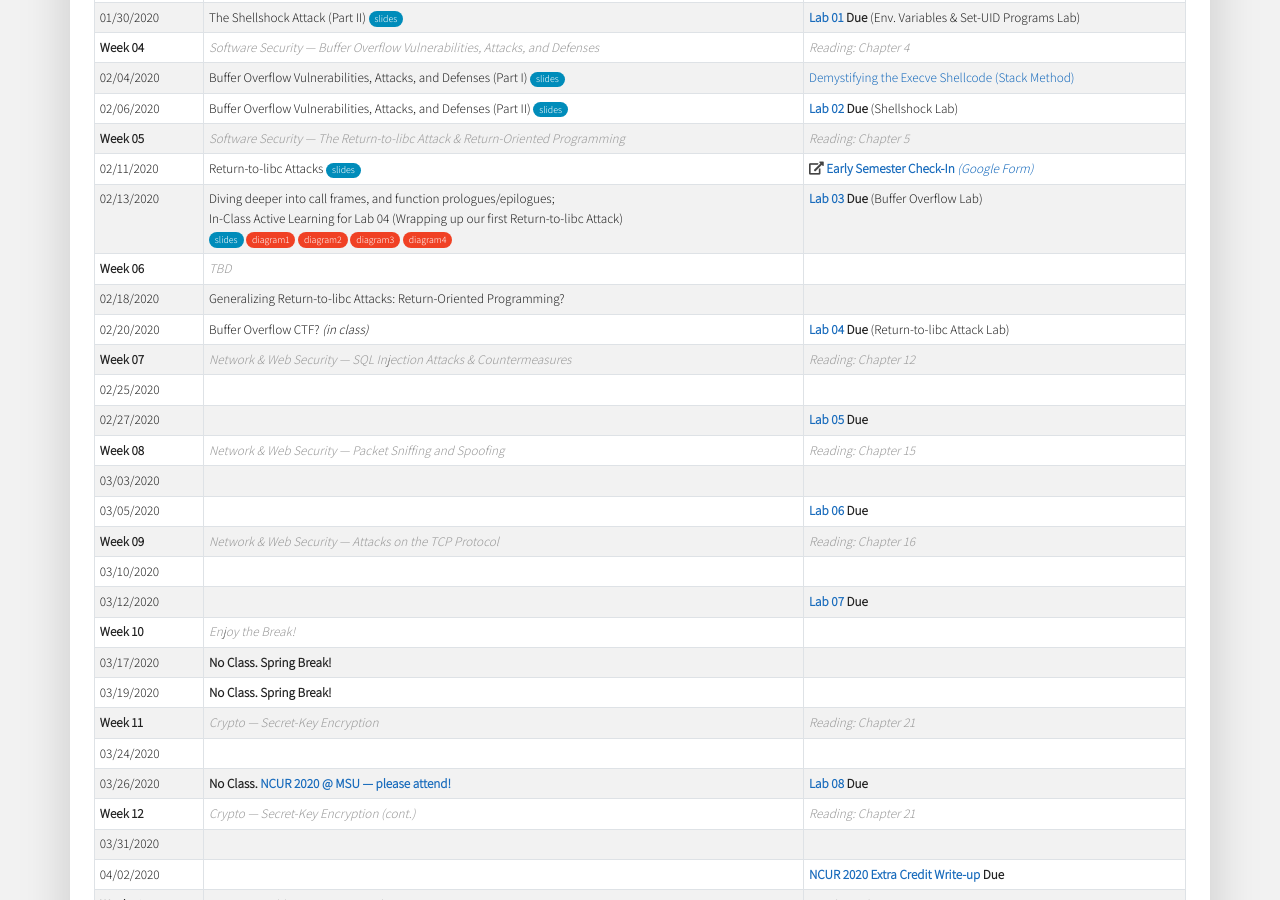
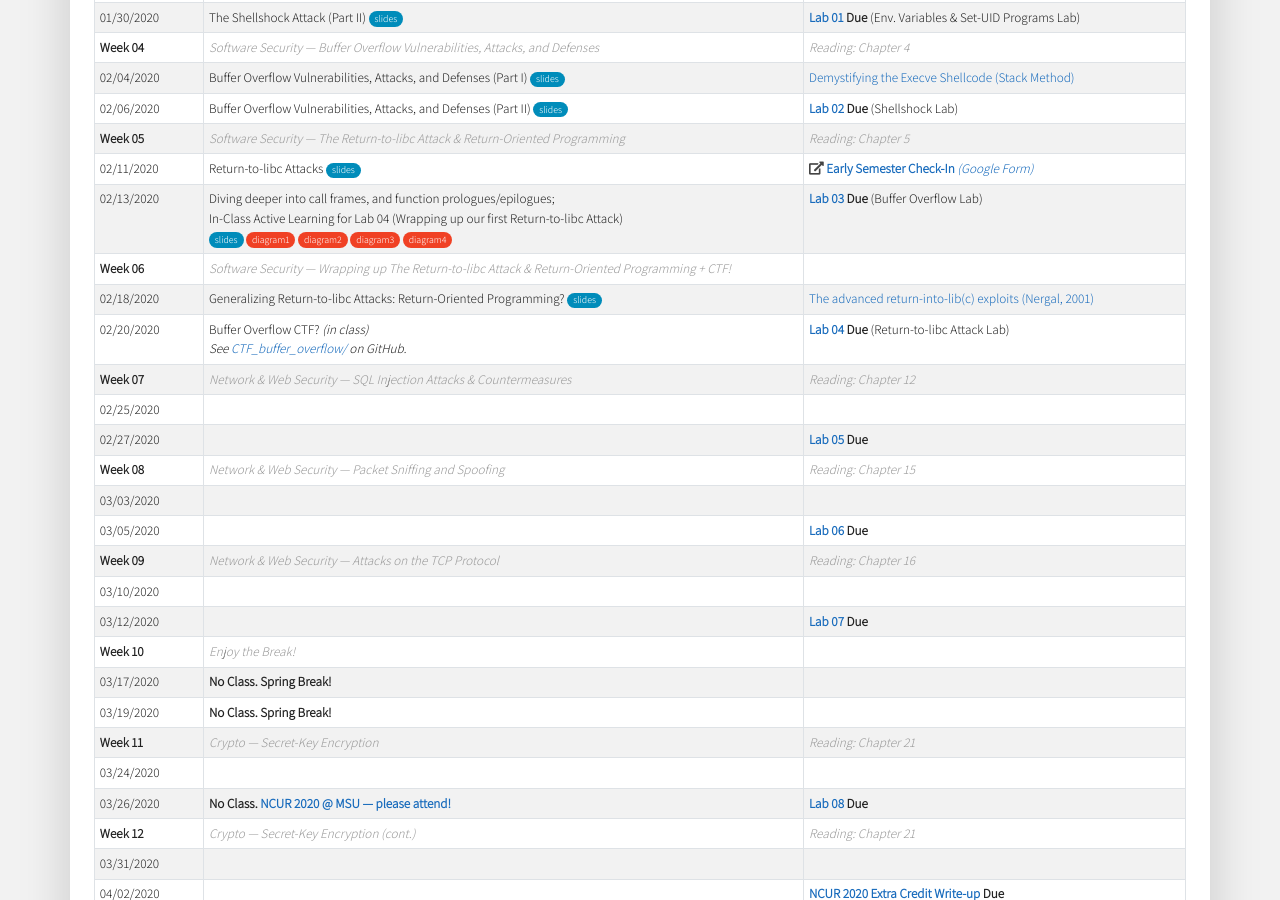
Before and after one commit to traviswpeters/cs476-2020-spring, a Jekyll site: the page built from index.md, in a window 1280 px wide and 900 px high, scrolled down 1658 px. Built offline with Jekyll 4.4.1, drawn with Linux system fonts in a browser that asks for light colours; nearby versions of some CDN libraries; some web fonts are replaced; our own code applies the rules of GitHub Pages for plain Markdown files.

Commit message:
updated schedule; post CTF page

```diff
--- a/index.md
+++ b/index.md
@@ -240,7 +240,7 @@ In-Class Active Learning for Lab 04 (Wrapping up our first Return-to-libc Attack
 
 <tr>
 <td markdown="span">**Week 06**</td>
-<td markdown="span" class="note">TBD</td>
+<td markdown="span" class="note">Software Security --- Wrapping up The Return-to-libc Attack & Return-Oriented Programming + CTF!</td>
 <td markdown="span"></td>
 <!-- <td markdown="span" class="note">Software Security --- Format String Vulnerabilities, Attacks, and Defenses</td> -->
 <!-- <td markdown="span" class="note">**Reading:** Chapter 6</td> -->
@@ -248,12 +248,15 @@ In-Class Active Learning for Lab 04 (Wrapping up our first Return-to-libc Attack
 <tr>
 <td markdown="span">02/18/2020</td>
 <td markdown="span">
-Generalizing Return-to-libc Attacks: Return-Oriented Programming? </td>
-<td markdown="span"></td>
+Generalizing Return-to-libc Attacks: Return-Oriented Programming? [slides][slides11]{:.slides} </td>
+<td markdown="span">[The advanced return-into-lib(c) exploits (Nergal, 2001)](http://phrack.org/issues/58/4.html)</td>
 </tr>
 <tr>
 <td markdown="span">02/20/2020</td>
-<td markdown="span">Buffer Overflow CTF? *(in class)*</td>
+<td markdown="span">
+Buffer Overflow CTF? *(in class)* <br/>
+*See [CTF_buffer_overflow/](https://github.com/traviswpeters/csci476-code/tree/master/CTF_buffer_overflow) on GitHub.*
+</td>
 <td markdown="span">**[Lab 04] Due** (Return-to-libc Attack Lab)</td>
 </tr>
 
```
Also changed, not shown: other parts of index.md (+3 -0 lines), labs/lab05-CTF.md (added, +30 -0 lines).
